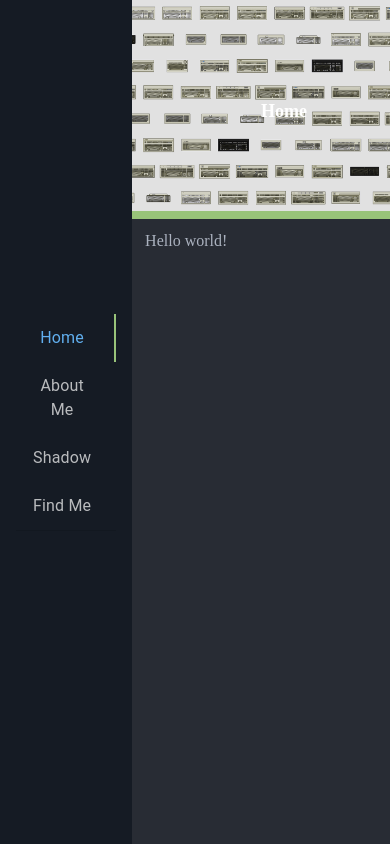
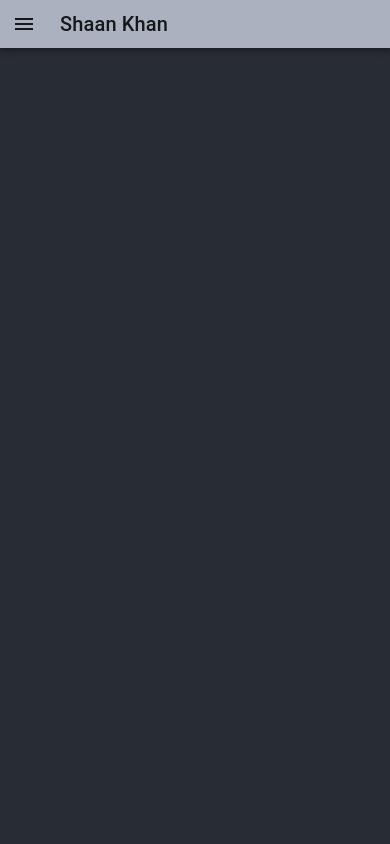
Before and after one commit to ContactShaanKhan/Personal-Website, a React (Create React App) app: page / in a window 390 px wide. Built offline with nearby package versions, Linux system fonts and the light colour scheme.

Commit message:
Began Mobile app view.

```diff
--- a/src/Components/Bars/banner.js
+++ b/src/Components/Bars/banner.js
@@ -49,8 +49,8 @@ function Banner() {
             <img
                 id="page-banner-image"
                 src={bannerImage}
-                alt="loading..."
-                loading='eager'
+                alt=""
+                loading='lazy'
             />
             <div id="page-banner-text" className={bannerClass} >
                 {store.currTab}
--- a/src/Components/Screens/layout.js
+++ b/src/Components/Screens/layout.js
@@ -1,7 +1,11 @@
 import { Route, Switch } from 'react-router-dom';
+import { useState } from 'react'
+import { useMediaQuery } from 'react-responsive'
+import { AppBar, Toolbar, IconButton, Typography, Collapse } from '@mui/material';
+import MenuIcon from '@mui/icons-material/Menu';
 import { RouteType } from '../../Common/Types';
 import {
-    AppBar,
+    TabBar,
     Banner,
     Home,
     AboutMe,
@@ -11,11 +15,47 @@ import {
 import './screens.css';
 
 function Layout() {
-    return (
+    const isDesktopOrLaptop = useMediaQuery({ query: '(min-width: 1224px)' });
+
+    const [checked, setChecked] = useState(false);
+
+    const handleOpen = function (e) {
+        setChecked((prev) => !prev);
+    }
+
+
+    const mobileView = (
+        <div id="layout-mobile">
+            <div id='appbar'>
+                <AppBar position="static">
+                    <Toolbar variant="dense">
+                        <IconButton
+                            edge="start"
+                            color="inherit"
+                            aria-label="menu"
+                            sx={{ mr: 2 }}
+                            onClick={handleOpen}
+                        >
+                            <MenuIcon />
+                        </IconButton>
+                        <Typography variant="h6" color="inherit" component="div">
+                            Shaan Khan
+                        </Typography>
+                    </Toolbar>
+                </AppBar>
+            </div>
+            <Collapse in={checked} orientation="horizontal">
+                <TabBar />
+            </Collapse>
+
+        </div>
+    );
+
+    const desktopView = (
         <div id="layout">
             {/* The Sidebar Appbar */}
             <div id='sidebar'>
-                <AppBar />
+                <TabBar />
             </div>
             {/* The Main Component Being Displayed */}
             <div id='main-body'>
@@ -31,6 +71,8 @@ function Layout() {
             </div>
         </div>
     );
+
+    return (isDesktopOrLaptop) ? desktopView : mobileView;
 }
 
 export default Layout;
--- a/src/Components/index.js
+++ b/src/Components/index.js
@@ -4,7 +4,7 @@
 // Imports
 import Layout from './Screens/layout'
 import Home from './Screens/home'
-import AppBar from './Bars/appbar'
+import TabBar from './Bars/tabbar'
 import Banner from './Bars/banner'
 import AboutMe from './Screens/AboutMe/aboutMe'
 import FindMe from './Screens/FindMe/findMe'
@@ -15,7 +15,7 @@ import LogoCard from './Screens/FindMe/logoCard'
 export {
     Layout,
     Home,
-    AppBar,
+    TabBar,
     Banner,
     AboutMe,
     FindMe,
```
Also changed, not shown: src/Components/Bars/tabbar.js (renamed from src/Components/Bars/appbar.js).
